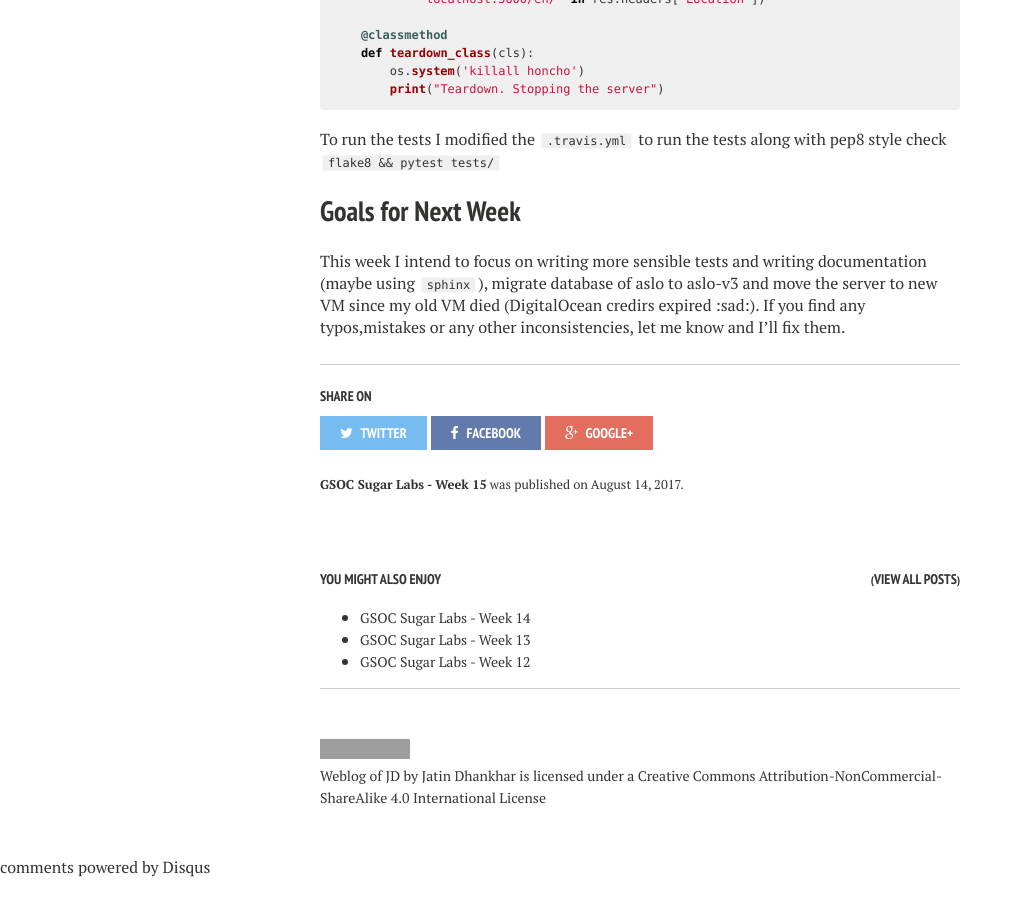
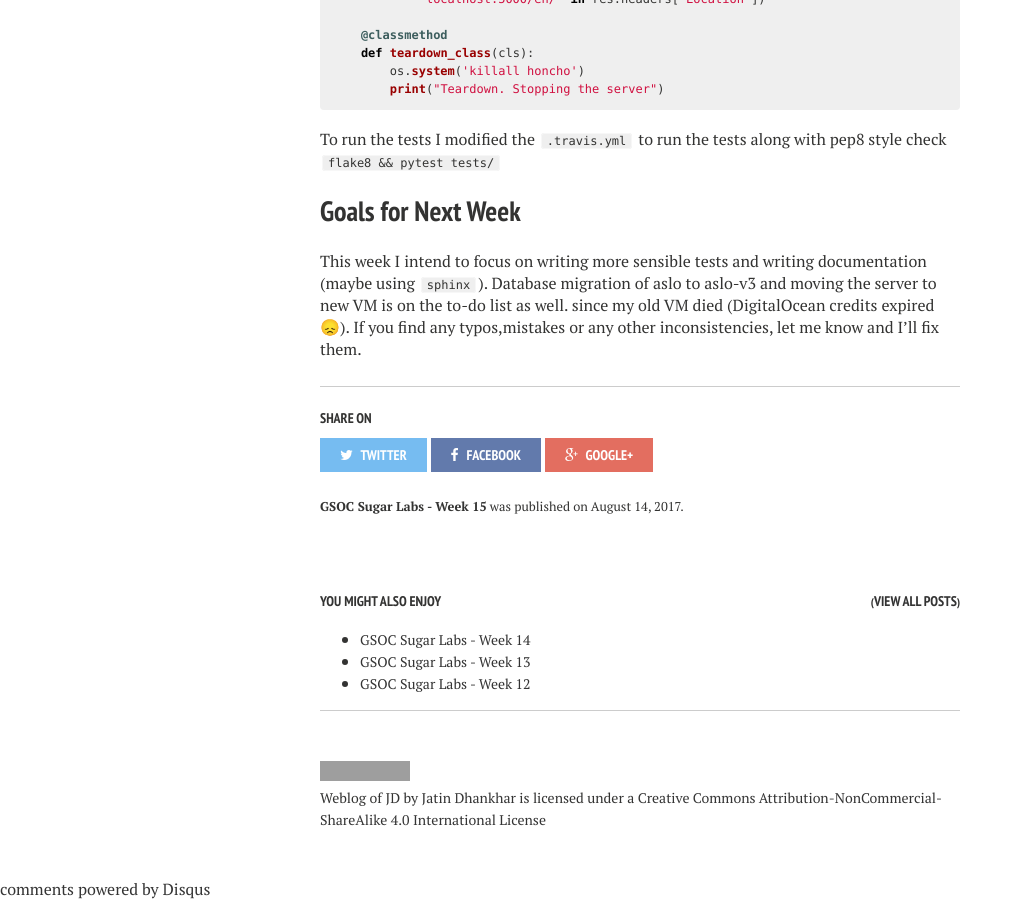
Before and after one commit to jatindhankhar/jatindhankhar.github.io, a Jekyll site: the page built from _posts/blog/2017-08-14-gsoc-sugar-labs-week-15.md, in a window 1280 px wide and 900 px high, scrolled down 3604 px. Shown: the whole window, without its empty margins (0-1023 px from the left). Built offline with Jekyll 4.4.1, drawn with Linux system fonts in a browser that asks for light colours; nearby versions of some CDN libraries; emoji names are drawn with the system emoji font; comment, search, counter and statistics services are not loaded; before the commit the page ends 4482 px from its top, so only the background shows below that; grey boxes are pictures that could not be loaded.

Commit message:
Fix typos

```diff
--- a/_posts/blog/2017-08-14-gsoc-sugar-labs-week-15.md
+++ b/_posts/blog/2017-08-14-gsoc-sugar-labs-week-15.md
@@ -157,5 +157,5 @@ class TestSimple(object):
 To run the tests I modified the `.travis.yml` to run the tests along with pep8 style check `flake8 && pytest tests/`
 
 ## Goals for Next Week
-This week I intend to focus on writing more sensible tests and writing documentation (maybe using `sphinx`), migrate database of aslo to aslo-v3 and move the server to new VM since my old VM died (DigitalOcean credirs expired :sad:).
+This week I intend to focus on writing more sensible tests and writing documentation (maybe using `sphinx`). Database migration of aslo to aslo-v3 and moving the server to new VM is on the to-do list as well. since my old VM died (DigitalOcean credits expired :disappointed:).
 If you find any typos,mistakes or any other inconsistencies, let me know and I'll fix them.
```
